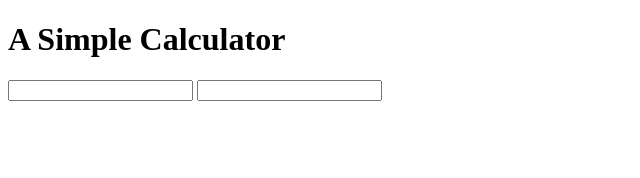
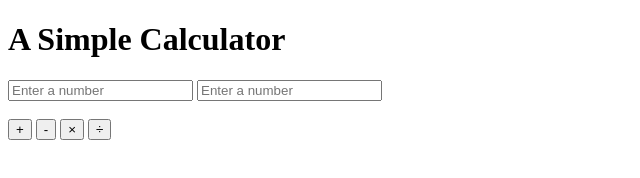
Before and after one commit to Zarar2357/GitPrepHiringRepo, a plain HTML site: page index.html in a window 1280 px wide. Shown: the whole page, without its empty margins (0-640 px from the left). Drawn offline with Linux system fonts and the light colour scheme.

Commit message:
5th commit added changes to index.html

```diff
--- a/index.html
+++ b/index.html
@@ -4,10 +4,20 @@
     <meta charset="UTF-8">
     <meta name="viewport" content="width=device-width, initial-scale=1.0">
     <title>Document</title>
+    <link rel="stylesheet" href="style.css">
 </head>
 <body>
     <H1>A Simple Calculator</H1>
-    <input type="text" id="Number1">
-    <input type="text" id="Number2">
+    <input type="text" id="Number1" placeholder="Enter a number">
+    <input type="text" id="Number2" placeholder="Enter a number">
+    <br>
+    <br>
+    <button id="plus"    >+</button>
+    <button id="minus"   >-</button>
+    <button id="multiply">×</button>
+    <button id="divide"  >÷</button>
+    <p id="output"></p>
+
 </body>
 </html>
+<script src="main.js"></script>
```
